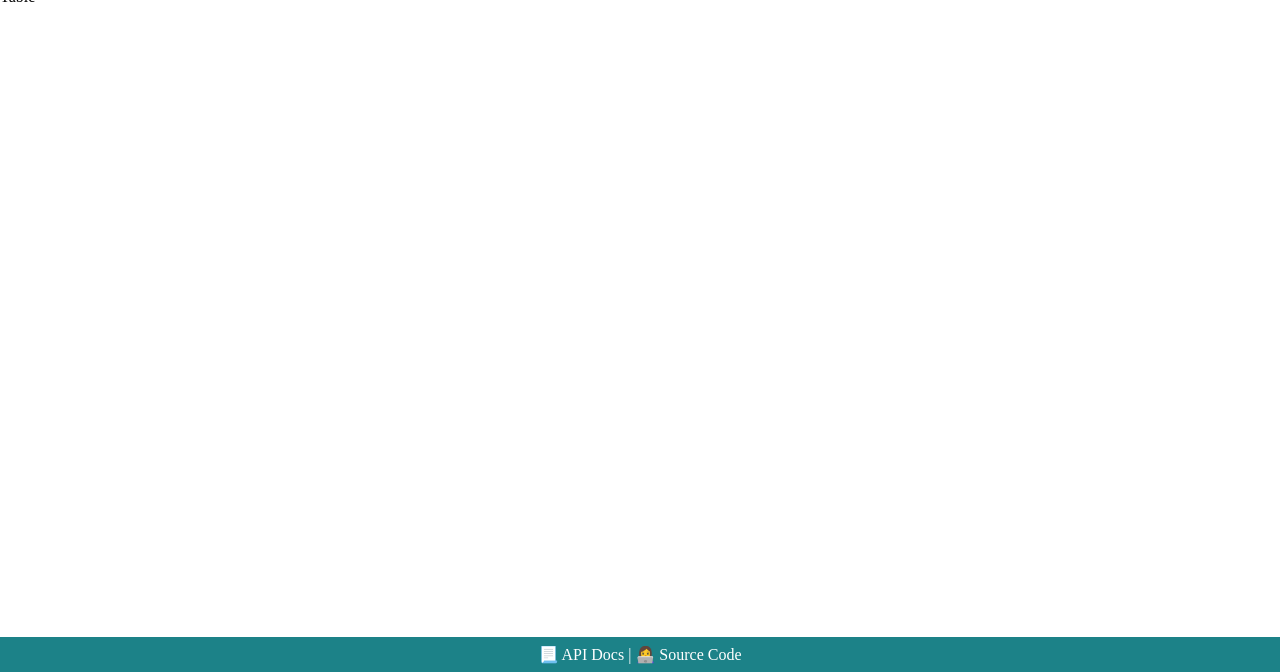
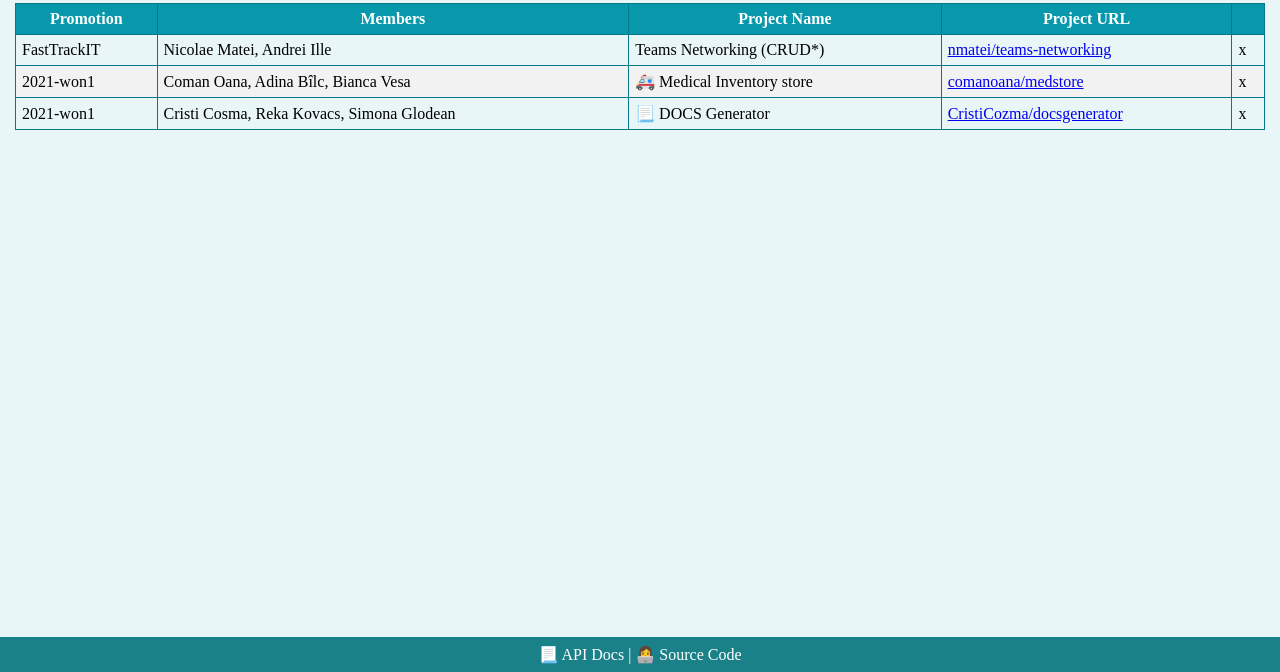
Before and after one commit to alebichir/teams-networking, a website built with webpack: page src/index.html in a window 1280 px wide. Shown: the part 128-800 px from the top of the page. Built offline with nearby package versions, Linux system fonts and the light colour scheme.

Commit message:
static html table

```diff
--- a/src/index.html
+++ b/src/index.html
@@ -12,12 +12,53 @@
 
         <div>
           <h1>Teams Networking</h1>
-          <h2>CRUD operations example (Create, Read, Update, Delete)</h2>
+          <h2>
+            CRUD operations example (<strong>C</strong>reate, <strong>R</strong>ead, <strong>U</strong>pdate,
+            <strong>D</strong>elete)
+          </h2>
         </div>
       </div>
     </header>
 
-    <section id="main">Table</section>
+    <section id="main">
+      <table id="teamsTable">
+        <thead>
+          <tr>
+            <th>Promotion</th>
+            <th>Members</th>
+            <th>Project Name</th>
+            <th>Project URL</th>
+            <th></th>
+          </tr>
+        </thead>
+
+        <tbody>
+          <tr>
+            <td>FastTrackIT</td>
+            <td>Nicolae Matei, Andrei Ille</td>
+            <td>Teams Networking (CRUD*)</td>
+            <td><a href="https://github.com/nmatei/teams-networking">nmatei/teams-networking</a></td>
+            <td>x</td>
+          </tr>
+          <tr>
+            <td>2021-won1</td>
+            <td>Coman Oana, Adina Bîlc, Bianca Vesa</td>
+            <td>🚑 Medical Inventory store</td>
+            <td><a href="https://github.com/comanoana/medstore">comanoana/medstore</a></td>
+            <td>x</td>
+          </tr>
+          <tr>
+            <td>2021-won1</td>
+            <td>Cristi Cosma, Reka Kovacs, Simona Glodean</td>
+            <td>📃 DOCS Generator</td>
+            <td><a href="https://github.com/CristiCozma/docsgenerator">CristiCozma/docsgenerator</a></td>
+            <td>x</td>
+          </tr>
+        </tbody>
+
+        <tfoot></tfoot>
+      </table>
+    </section>
 
     <footer>
       <a href="https://github.com/nmatei/node-api">📃 API Docs</a>
--- a/src/style.css
+++ b/src/style.css
@@ -7,10 +7,12 @@ body {
   flex-direction: column;
   min-height: 100%;
   margin: 0;
+  background-color: #e9f6f8;
 }
 
 body > section {
   flex: 1;
+  padding: 15px;
 }
 
 header {
@@ -54,3 +56,23 @@ footer a {
   text-decoration: none;
   color: white;
 }
+
+#teamsTable {
+  border-collapse: collapse;
+  width: 100%;
+}
+
+#teamsTable th,
+#teamsTable td {
+  border: 1px solid #057988;
+  padding: 6px;
+}
+
+#teamsTable th {
+  background-color: #0798ab;
+  color: white;
+}
+
+#teamsTable tr:nth-child(even) {
+  background-color: #f2f2f2;
+}
```
